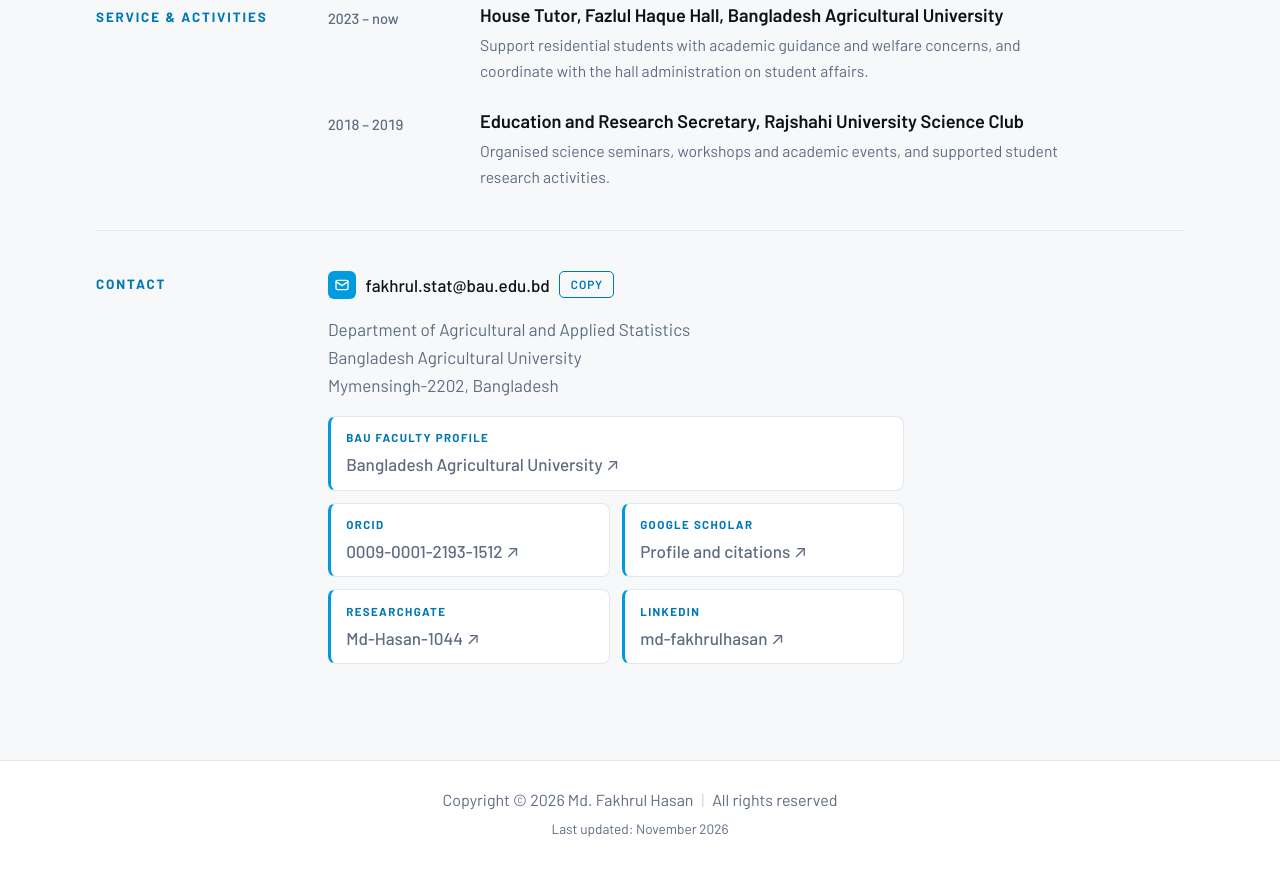
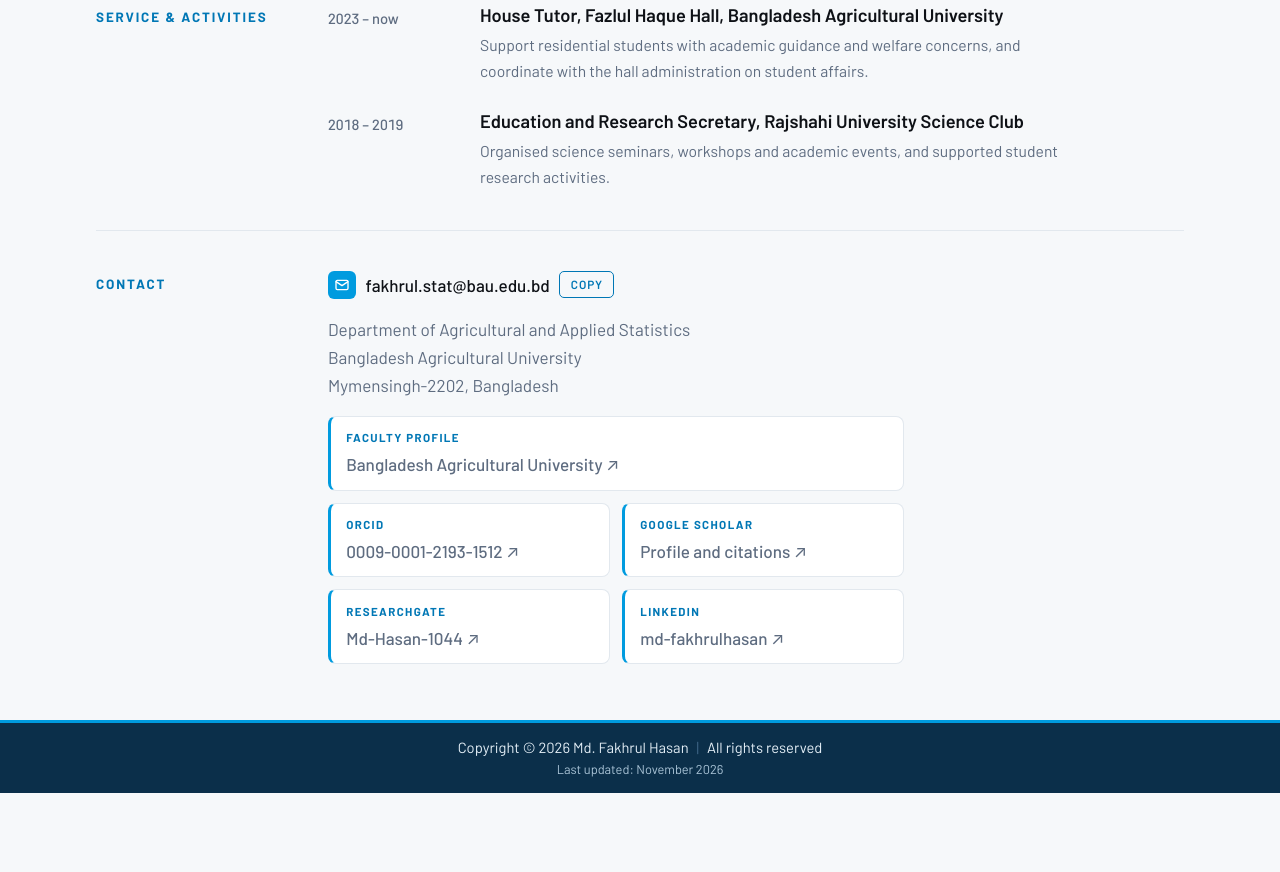
Before and after one commit to mdfakhrulhasan/mdfakhrulhasan.github.io, a plain HTML site: page index.html in a window 1280 px wide. Shown: the part 5951-6823 px from the top of the page. After the commit the page ends 6744 px from the top, so only its background shows below. Drawn offline with nearby package versions, Linux system fonts and the light colour scheme.

Commit message:
Add files via upload

```diff
--- a/index.html
+++ b/index.html
@@ -18,7 +18,7 @@
 html { -webkit-text-size-adjust: 100%; }
 body { margin: 0; }
 img { max-width: 100%; }
-/* Layout: light header with a large portrait and a soft halo circle; CV rows below (label rail left, content right); white copyright footer. */
+/* Layout: light header with a large portrait and a soft halo circle; CV rows below (label rail left, content right); deep-blue copyright footer. */
 :root {
   --paper: #F6F8FA;
   --surface: #FFFFFF;
@@ -143,7 +143,7 @@ h1 {
 
 /* ---------- CV rows ---------- */
 main { background: var(--paper); }
-main .wrap { padding-block: .5rem 3.5rem; }
+main .wrap { padding-block: .5rem 1rem; }
 .row { display: grid; grid-template-columns: 11.5rem minmax(0, 1fr); gap: .75rem 3rem; padding-block: 2.5rem; border-top: 1px solid var(--rule); }
 .row > h2 { margin: 0; padding-top: .2rem; font-weight: 700; font-size: .84rem; letter-spacing: .14em; text-transform: uppercase; color: var(--accent); line-height: 1.5; }
 .content { min-width: 0; display: flex; flex-direction: column; gap: 1.6rem; }
@@ -200,11 +200,13 @@ main .wrap { padding-block: .5rem 3.5rem; }
 @media (prefers-reduced-motion: reduce) { .contact-list li { transition: none; } .contact-list li:hover { transform: none; } }
 
 /* ---------- Footer ---------- */
-footer { background: var(--surface); border-top: 1px solid var(--rule); }
-footer .wrap { padding-block: 1.6rem 2rem; text-align: center; color: var(--muted); font-size: 1rem; }
+footer { background: #0B2F4A; border-top: 3px solid var(--accent-bright); }
+footer .wrap { padding-block: .85rem .95rem; text-align: center; color: #E3EEF6; font-size: .92rem; line-height: 1.45; }
 footer p { margin: 0; }
-footer .updated { margin-top: .3rem; font-size: .85rem; }
-footer .sep { color: var(--halo-deep); margin: 0 .5rem; }
+footer .updated { margin-top: .1rem; font-size: .8rem; color: #A9C3D6; }
+footer .sep { color: #3F6888; margin: 0 .5rem; }
+footer .nw { white-space: nowrap; }
+@media (max-width: 480px) { footer .sep { display: none; } footer .nw { display: block; } }
 
 @media (max-width: 760px) {
   .intro { grid-template-columns: minmax(0, 1fr); padding-top: .75rem; }
@@ -627,7 +629,7 @@ footer .sep { color: var(--halo-deep); margin: 0 .5rem; }
         </div>
         <address>Department of Agricultural and Applied Statistics<br>Bangladesh Agricultural University<br>Mymensingh-2202, Bangladesh</address>
         <ul class="contact-list">
-          <li class="wide"><span>BAU Faculty Profile</span><a href="https://stat.bau.edu.bd/profile/STAT1019" rel="noopener">Bangladesh Agricultural University</a></li>
+          <li class="wide"><span>Faculty Profile</span><a href="https://stat.bau.edu.bd/profile/STAT1019" rel="noopener">Bangladesh Agricultural University</a></li>
           <li><span>ORCID</span><a href="https://orcid.org/0009-0001-2193-1512" rel="noopener">0009-0001-2193-1512</a></li>
           <li><span>Google Scholar</span><a href="https://scholar.google.com/citations?user=2-6HefEAAAAJ" rel="noopener">Profile and citations</a></li>
           <li><span>ResearchGate</span><a href="https://www.researchgate.net/profile/Md-Hasan-1044" rel="noopener">Md-Hasan-1044</a></li>
@@ -641,7 +643,7 @@ footer .sep { color: var(--halo-deep); margin: 0 .5rem; }
 
 <footer>
   <div class="wrap">
-    <p>Copyright © 2026 Md. Fakhrul Hasan<span class="sep">|</span>All rights reserved</p>
+    <p><span class="nw">Copyright © 2026 Md. Fakhrul Hasan</span><span class="sep">|</span><span class="nw">All rights reserved</span></p>
     <p class="updated">Last updated: November 2026</p>
   </div>
 </footer>
```
